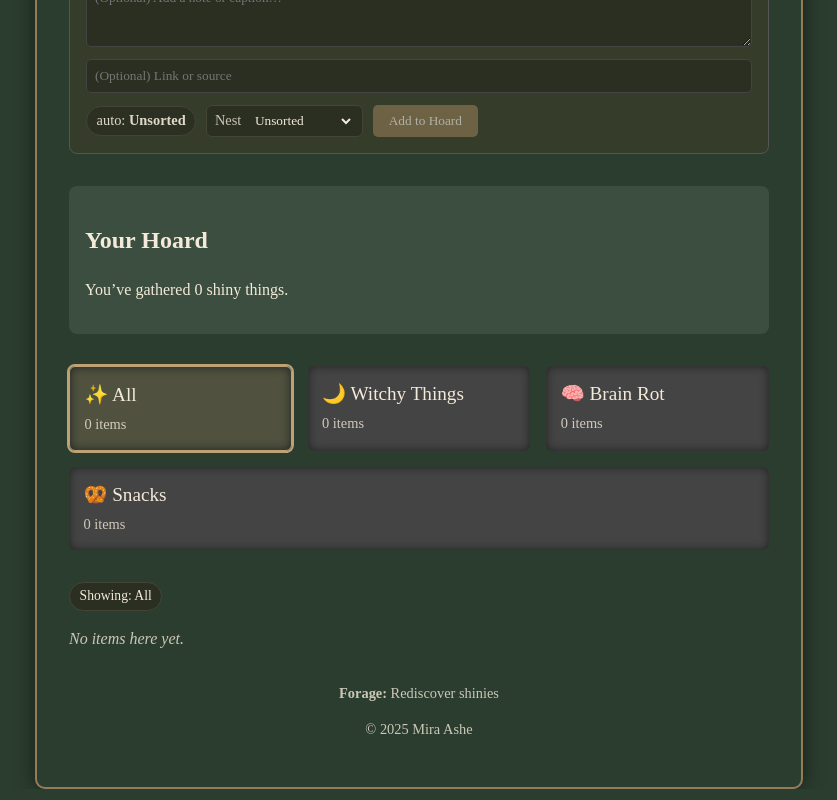
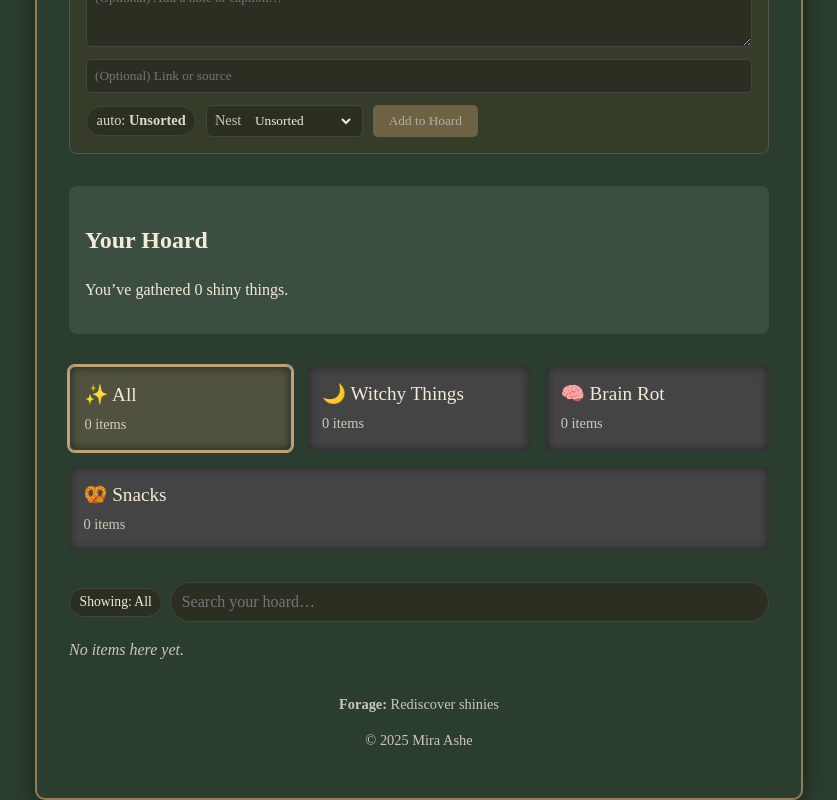
Before and after one commit to maplebakin/goblinbox, a React (Vite) app: page / in a window 1280 px wide. Shown: the part 485-1285 px from the top of the page, without its empty margins (221-1058 px from the left). Built offline with nearby package versions, Linux system fonts and the light colour scheme.

Commit message:
Add search across hoard cards

```diff
--- a/src/App.jsx
+++ b/src/App.jsx
@@ -12,6 +12,7 @@ export default function App() {
   const [customNests, setCustomNests] = useState([]);
   const [hasLoaded, setHasLoaded] = useState(false);
   const [showNestManager, setShowNestManager] = useState(false);
+  const [searchQuery, setSearchQuery] = useState('');
 
   // NEW: active filter
   const [selectedNest, setSelectedNest] = useState('All');
@@ -85,10 +86,12 @@ const updateCard = (id, patch) => {
   }
 
   // Filtered hoard by selected nest
-  const filteredHoard = useMemo(() => {
-    if (selectedNest === 'All') return hoard;
-    return hoard.filter((c) => c.mood === selectedNest);
-  }, [hoard, selectedNest]);
+  const filteredHoard = useMemo(() => hoard.filter((card) => {
+    const matchesNest = selectedNest === 'All' || card.mood === selectedNest;
+    const nestName = customNests.find((nest) => nest.name === card.mood)?.name || card.mood || '';
+    const searchable = [card.text, card.link, card.imageName, nestName].join(' ').toLowerCase();
+    return matchesNest && searchable.includes(searchQuery.trim().toLowerCase());
+  }), [hoard, selectedNest, searchQuery, customNests]);
 
   // Helpers for clicking/toggling a nest
   function selectNest(name) {
@@ -184,6 +187,10 @@ const updateCard = (id, patch) => {
       {/* Filter bar */}
       <section className="filter-bar">
         <span className="chip">{selectedNest === 'All' ? 'Showing: All' : `Showing: ${selectedNest}`}</span>
+        <label className="hoard-search">
+          <span className="sr-only">Search your hoard</span>
+          <input type="search" value={searchQuery} onChange={(e) => setSearchQuery(e.target.value)} placeholder="Search your hoard…" />
+        </label>
         {selectedNest !== 'All' && (
           <button className="pill ghost" onClick={() => setSelectedNest('All')}>Clear filter</button>
         )}
--- a/src/GoblinBox.css
+++ b/src/GoblinBox.css
@@ -342,6 +342,18 @@ button[disabled] {
   gap: .5rem;
   margin: .25rem 0 1rem;
 }
+.hoard-search { flex: 1; min-width: 180px; }
+.hoard-search input {
+  box-sizing: border-box;
+  width: 100%;
+  padding: .45rem .65rem;
+  background: #2a2f22;
+  color: #f4eada;
+  border: 1px solid #454535;
+  border-radius: 999px;
+  font: inherit;
+}
+.sr-only { position: absolute; width: 1px; height: 1px; padding: 0; margin: -1px; overflow: hidden; clip: rect(0, 0, 0, 0); white-space: nowrap; border: 0; }
 .pill.ghost {
   background: transparent;
   border-color: #4a4a3a;
```
